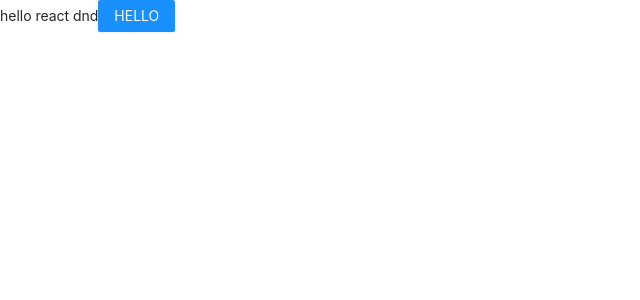
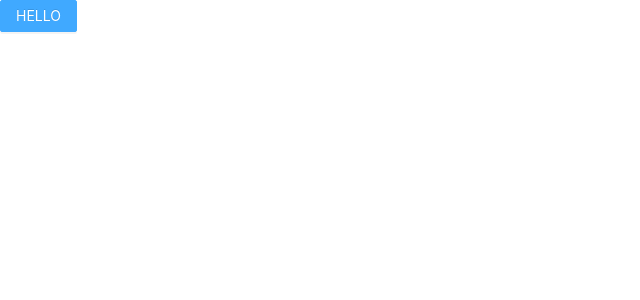
Before and after one commit to gaowei1012/drag, a React (Create React App) app: page / in a window 1280 px wide. Shown: the top 300 px of the page, without its empty margins (0-640 px from the left). Built offline with nearby package versions, Linux system fonts and the light colour scheme.

Commit message:
add react dnd

```diff
--- a/package.json
+++ b/package.json
@@ -4,10 +4,12 @@
   "private": true,
   "main": "main.js",
   "dependencies": {
+    "@babel/plugin-proposal-decorators": "^7.12.13",
     "@testing-library/jest-dom": "^5.11.4",
     "@testing-library/react": "^11.1.0",
     "@testing-library/user-event": "^12.1.10",
     "antd": "^4.12.3",
+    "babel-plugin-import": "^1.13.3",
     "cross-env": "^7.0.3",
     "electron": "^11.2.3",
     "lodash": "^4.17.20",
--- a/src/App.js
+++ b/src/App.js
@@ -1,11 +1,20 @@
+import React, {useRef} from 'react'
 import {Button} from 'antd'
-import {useDrag} from 'react-dnd'
+import {useDrop} from 'react-dnd'
 import './style/app.scss'
 
 function App() {
+  const ref = useRef()
+  console.log('ref', ref)
+  console.log('Button', Button)
+  const [,drag] = useDrop({
+    accept: '',
+    hover(type, monitor) {
+      // TODO
+    },
+  })
   return (
-    <div className="App">
-      hello react dnd
+    <div className="app">
       <Button type='primary'>HELLO</Button>
     </div>
   )
```
Also changed, not shown: 1 other file (tests, documents, lock files or other folders).
